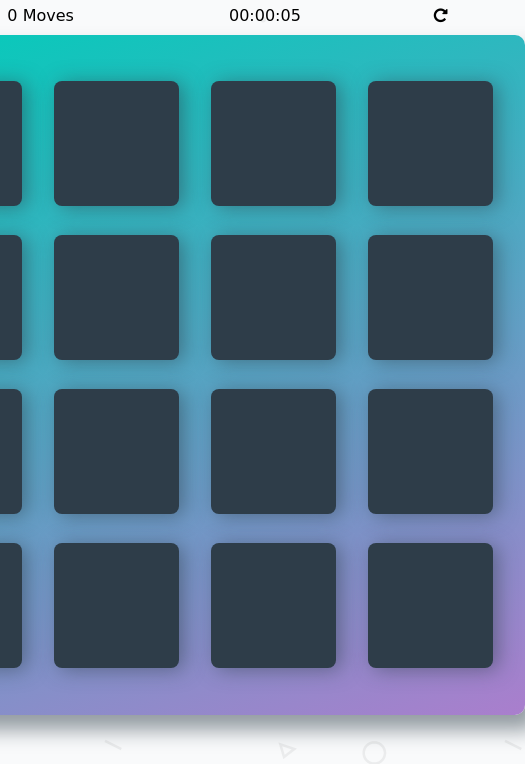
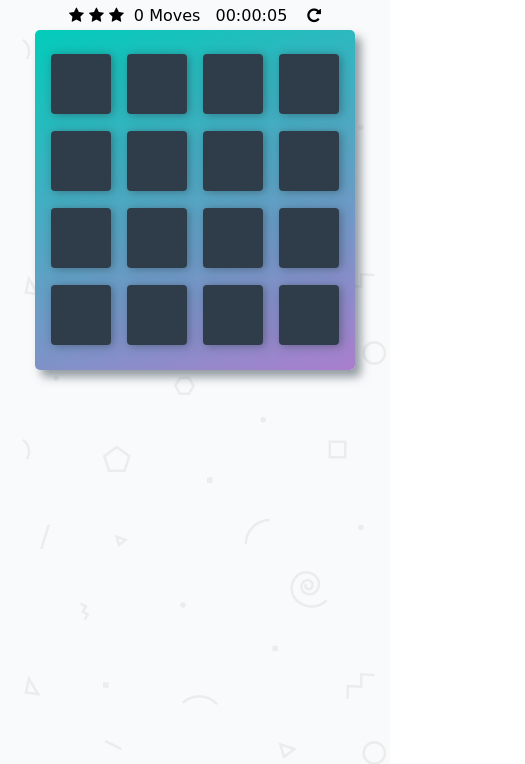
Before and after one commit to AnnaKoste/memorygame, a plain HTML site: page index.html in a window 390 px wide. Shown: the part 80-844 px from the top of the page, 525 px wide, since content can reach past the window. Drawn offline with Linux system fonts and the light colour scheme; a web font is replaced by a local one.

Commit message:
add @media screen and (max-width: 680px)

```diff
--- a/css/app.css
+++ b/css/app.css
@@ -170,3 +170,43 @@ button {
 	left:0;
 	display:none;
 }
+
+@media screen and (max-width: 680px) {
+  .deck {
+      width: 320px;
+      min-height: 340px;
+      padding: 16px;
+      border-radius: 5px;
+      box-shadow: 6px 7px 10px 0 rgba(46, 61, 73, 0.5);
+  }
+  .deck .card {
+      height: 60px;
+      width: 60px;
+      border-radius: 4px;
+      box-shadow: 2px 1px 10px 0 rgba(46, 61, 73, 0.5);
+  }
+
+  .deck .card.show {
+      font-size: 16px;
+  }
+
+  .deck .card.match {
+      font-size: 16px;
+  }
+
+  .deck .card.wrong {
+      font-size: 16px;
+  }
+
+  .score-panel {
+      width: 252px;
+      margin-bottom: 5px;
+  }
+
+  h1 {
+      font-weight: 150;
+  }
+
+  .score-panel .time{
+      margin: 0 0 0 10px;
+  }
```
